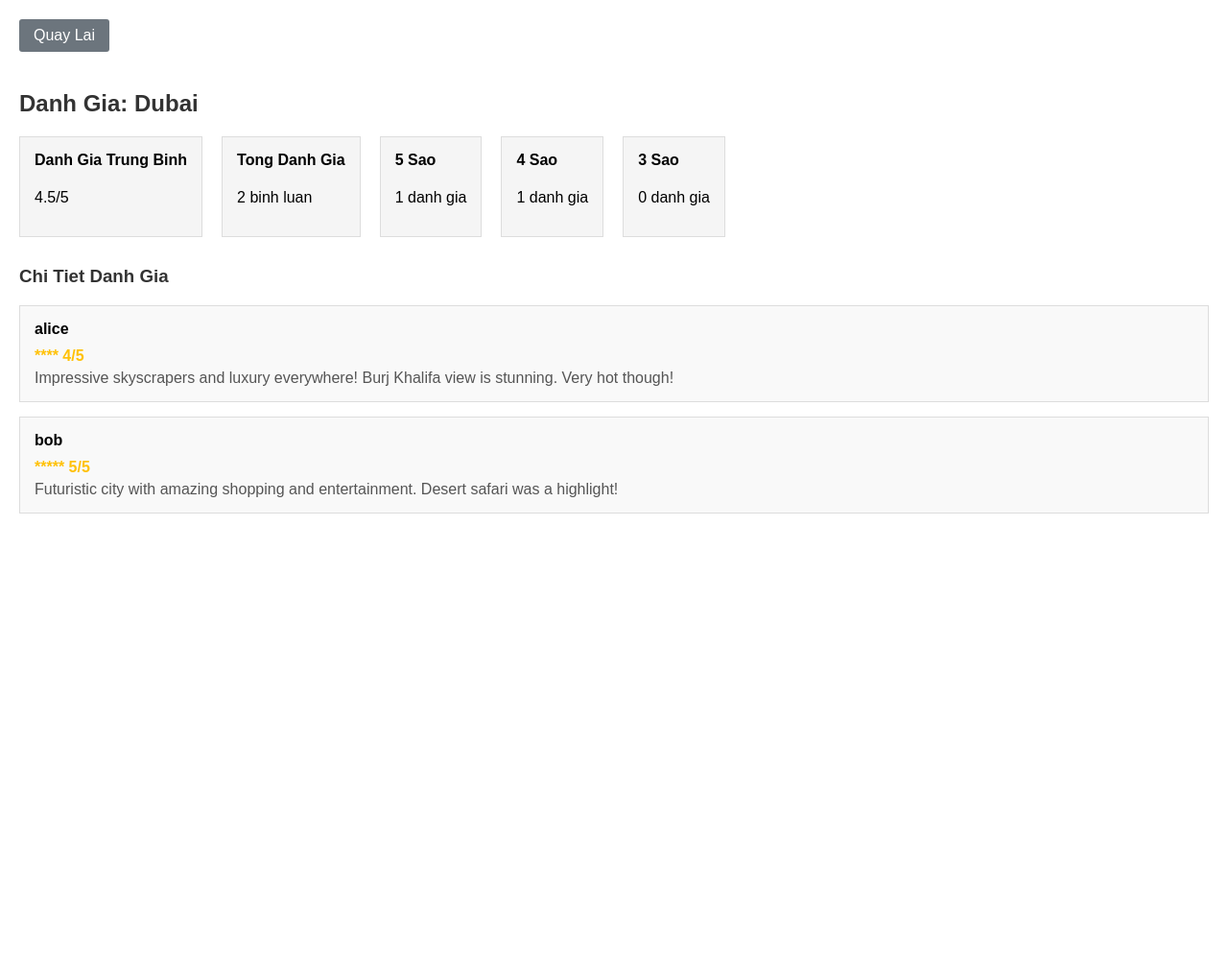
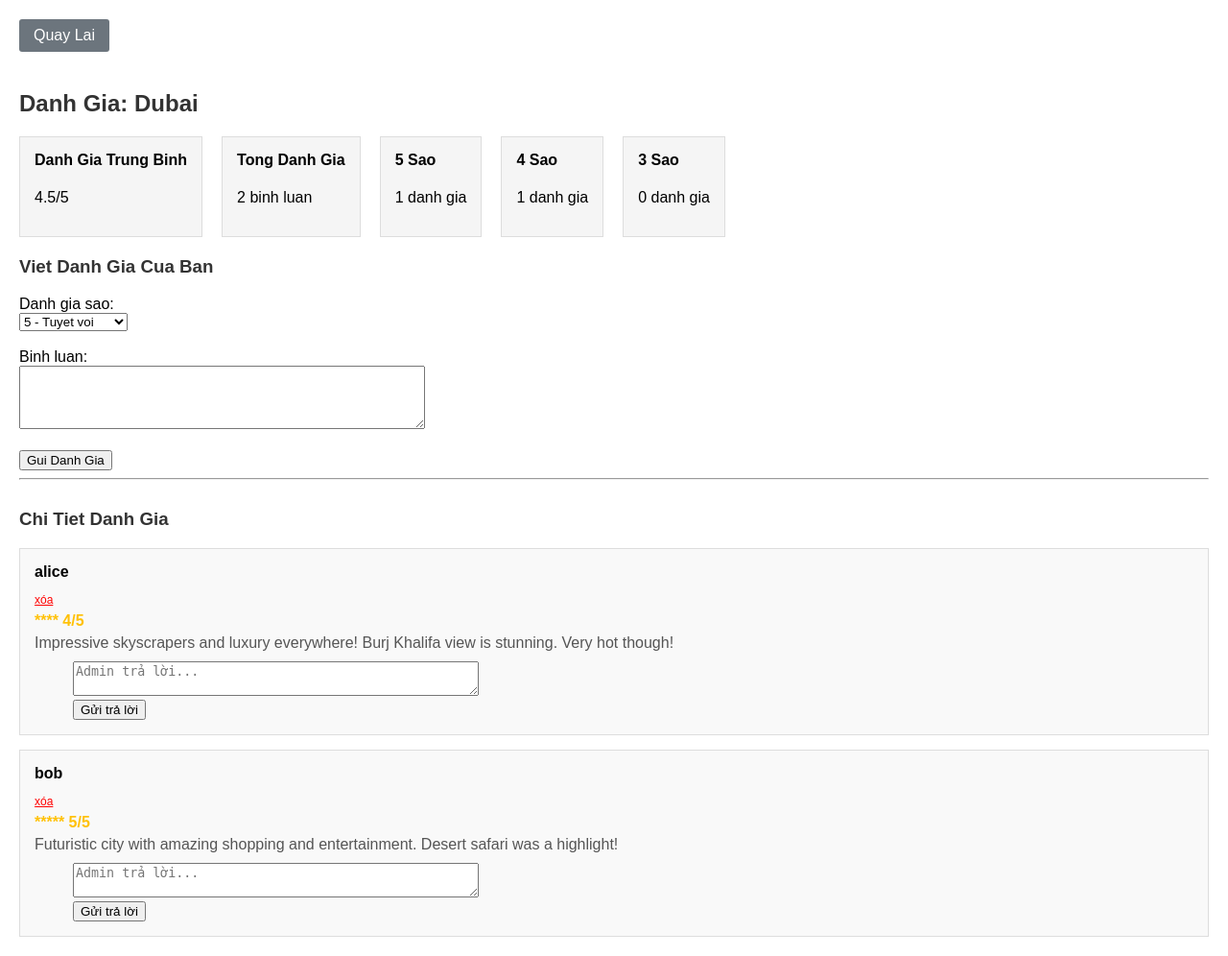
Before and after one commit to arosxorihs/DestinationWebsite, a PHP site: page /reviews.php?destination_id=17 in a window 1280 px wide. Shown: the whole page at 96% size. Before the commit the page ends 535 px from the top, so only its background shows below. Run offline with PHP 8.4, Linux system fonts and the light colour scheme; a user stored in the database is signed in; data comes from the database, SQL or seed files in the repository.

Commit message:
Thái
add comment to admin/user and delete, reply to admin

```diff
--- a/database.sql
+++ b/database.sql
@@ -135,3 +135,5 @@
 ALTER TABLE users
 ADD COLUMN remember_token VARCHAR(255) NULL DEFAULT NULL,
 ADD UNIQUE INDEX idx_token (remember_token);
+ALTER TABLE reviews ADD COLUMN parent_id INT NULL;
+ALTER TABLE reviews ADD COLUMN is_admin_reply TINYINT(1) DEFAULT 0;
--- a/reviews.php
+++ b/reviews.php
@@ -4,6 +4,40 @@
 
 $destination_id = isset($_GET['destination_id']) && is_numeric($_GET['destination_id']) ? (int)$_GET['destination_id'] : null;
 
+if (isset($_POST['submit_reply']) && isset($_SESSION['user_id']) && $_SESSION['role'] === 'admin') {
+
+    $reply_text = trim($_POST['reply_text']);
+    $parent_id  = (int)$_POST['parent_id'];
+    $user_id    = $_SESSION['user_id'];
+
+    $insertReply = $conn->prepare("
+        INSERT INTO reviews (destination_id, user_id, rating, comment, parent_id, is_admin_reply)
+        VALUES (?, ?, NULL, ?, ?, 1)
+    ");
+
+    $insertReply->bind_param("iisi", $destination_id, $user_id, $reply_text, $parent_id);
+    $insertReply->execute();
+
+    header("Location: reviews.php?destination_id=" . $destination_id);
+    exit;
+}
+
+if (isset($_POST['submit_review']) && isset($_SESSION['user_id'])) {
+    $rating = (int)$_POST['rating'];
+    $comment = trim($_POST['comment']);
+    $user_id = $_SESSION['user_id'];
+
+    $insert = $conn->prepare("
+        INSERT INTO reviews (destination_id, user_id, rating, comment)
+        VALUES (?, ?, ?, ?)
+    ");
+    $insert->bind_param("iiis", $destination_id, $user_id, $rating, $comment);
+    $insert->execute();
+
+    // Reload page để thấy đánh giá mới
+    header("Location: reviews.php?destination_id=" . $destination_id);
+    exit;
+}
 if (!$destination_id) {
     header('Location: index.php');
     exit;
@@ -25,7 +59,7 @@
     SELECT r.*, u.username
     FROM reviews r
     JOIN users u ON r.user_id = u.user_id
-    WHERE r.destination_id = ?
+    WHERE r.destination_id = ? AND parent_id IS NULL
 ");
 $review_stmt->bind_param("i", $destination_id);
 $review_stmt->execute();
@@ -99,22 +133,85 @@
         <p><?php echo $stats['three_star'] ?? 0; ?> danh gia</p>
     </div>
 </div>
+<?php if (isset($_SESSION['user_id'])): ?>
+    <h3>Viet Danh Gia Cua Ban</h3>
+    <form method="POST">
+        <label>Danh gia sao:</label><br>
+        <select name="rating" required>
+            <option value="5">5 - Tuyet voi</option>
+            <option value="4">4 - Tot</option>
+            <option value="3">3 - Binh thuong</option>
+            <option value="2">2 - Kem</option>
+            <option value="1">1 - Rat te</option>
+        </select><br><br>
 
+        <label>Binh luan:</label><br>
+        <textarea name="comment" rows="4" cols="50" required></textarea><br><br>
+
+        <button type="submit" name="submit_review">Gui Danh Gia</button>
+    </form>
+    <hr>
+<?php else: ?>
+    <p><a href="login.php">Dang nhap</a> de viet danh gia.</p>
+<?php endif; ?>
 <div class="reviews-list">
     <h3>Chi Tiet Danh Gia</h3>
 
     <?php if ($reviews && $reviews->num_rows > 0): ?>
         <?php while ($review = $reviews->fetch_assoc()): ?>
             <div class="review-item">
+                <?php
+                // Lấy danh sách reply của bình luận này
+                $replyStmt = $conn->prepare("
+                    SELECT r.*, u.username
+                    FROM reviews r
+                    JOIN users u ON r.user_id = u.user_id
+                    WHERE parent_id = ?
+                    ORDER BY r.review_id ASC
+                ");
+                $replyStmt->bind_param("i", $review['review_id']);
+                $replyStmt->execute();
+                $replies = $replyStmt->get_result();
+                ?>
                 <div class="review-header">
                     <span class="review-user"><?php echo htmlspecialchars($review['username']); ?></span>
                 </div>
+                <?php if (isset($_SESSION['role']) && $_SESSION['role'] === 'admin'): ?>
+                    <a href="review_delete.php?review_id=<?php echo $review['review_id']; ?>&destination_id=<?php echo $destination_id; ?>"
+                    style="color:red; font-size:12px;"
+                    onclick="return confirm('Bạn có chắc muốn xóa bình luận này?');">
+                    xóa
+                    </a>
+                <?php endif; ?>
+
                 <div class="review-rating">
                     <?php echo str_repeat('*', $review['rating']); ?> <?php echo $review['rating']; ?>/5
                 </div>
                 <div class="review-comment">
                     <?php echo htmlspecialchars($review['comment'] ?? 'Khong co comment'); ?>
                 </div>
+                <?php if (isset($_SESSION['role']) && $_SESSION['role'] === 'admin'): ?>
+                    <form method="POST" style="margin-left:40px; margin-top:10px;">
+                        <input type="hidden" name="parent_id" value="<?php echo $review['review_id']; ?>">
+                        <textarea name="reply_text" rows="2" cols="50" placeholder="Admin trả lời..."></textarea><br>
+                        <button type="submit" name="submit_reply">Gửi trả lời</button>
+                    </form>
+                <?php endif; ?>
+                <?php while ($reply = $replies->fetch_assoc()): ?>
+                    <div style="margin-left:40px; padding:10px; background:#eef; border-left:3px solid #339; margin-top:10px;">
+                        <b>Admin trả lời:</b><br>
+                        <?php echo htmlspecialchars($reply['comment']); ?>
+
+                        <?php if (isset($_SESSION['role']) && $_SESSION['role'] === 'admin'): ?>
+                            <br>
+                                <a href="review_delete.php?review_id=<?php echo $reply['review_id']; ?>&destination_id=<?php echo $destination_id; ?>"
+                                    style="color:red; font-size:12px;"
+                                    onclick="return confirm('Xóa reply này?');">
+                                    Xóa
+                                </a>
+                        <?php endif; ?>
+                    </div>
+                <?php endwhile; ?>
             </div>
         <?php endwhile; ?>
     <?php else: ?>
```
Also changed, not shown: review_delete.php (added, +19 -0 lines).
